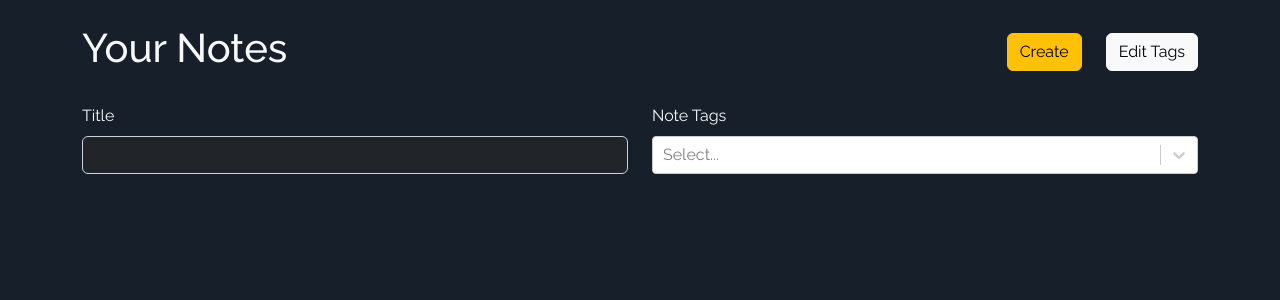
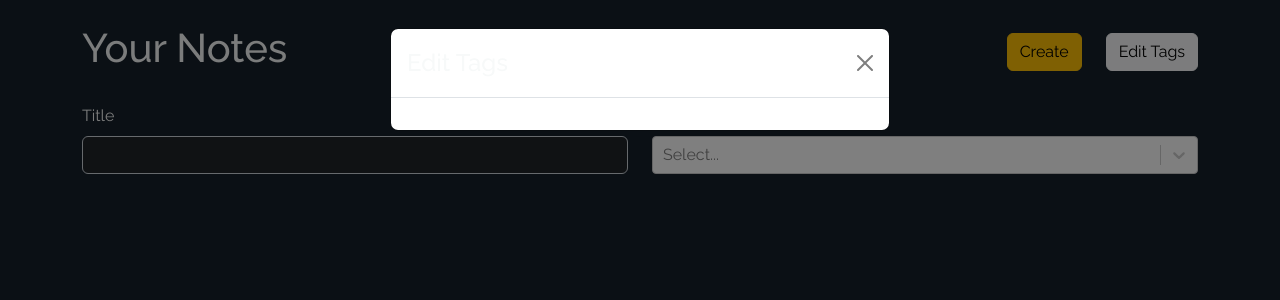
Before and after one commit to kamawallsec/note-taking-app, a React (Vite) app: page / in a window 1280 px wide. Both pictures are taken after a click on the button "Edit Tags". Shown: the top 300 px of the page. Built offline with nearby package versions, Linux system fonts and the light colour scheme.

Commit message:
creating modal functionality to edit tags

```diff
--- a/src/MyNoteList.tsx
+++ b/src/MyNoteList.tsx
@@ -1,5 +1,14 @@
 import React, { useMemo, useState } from "react";
-import { Button, Col, Row, Stack, Form, Card, Badge } from "react-bootstrap";
+import {
+  Button,
+  Col,
+  Row,
+  Stack,
+  Form,
+  Card,
+  Badge,
+  Modal,
+} from "react-bootstrap";
 import { Link } from "react-router-dom";
 import ReactSelect from "react-select/creatable";
 import { Tag } from "./App";
@@ -16,9 +25,16 @@
   notes: SimpNote[];
 };
 
+type EditTagsModalProps = {
+  tagsAvailable: Tag[];
+  show: boolean;
+  handleClose: () => void;
+};
+
 const MyNoteList = ({ tagsAvailable, notes }: MyNoteListProps) => {
   const [selectTags, setSelectTags] = useState<Tag[]>([]);
   const [title, setTitle] = useState("");
+  const [isEditTagsModalOpen, setIsEditTagsModalOpen] = useState(false);
 
   const filterNotes = useMemo(() => {
     return notes.filter((note) => {
@@ -48,7 +64,11 @@
               </Button>
             </Link>
 
-            <Button type="button" variant="light">
+            <Button
+              type="button"
+              variant="light"
+              onClick={() => setIsEditTagsModalOpen(true)}
+            >
               Edit Tags
             </Button>
           </Stack>
@@ -103,6 +123,12 @@
           );
         })}
       </Row>
+
+      <EditTagsModal
+        tagsAvailable={tagsAvailable}
+        show={isEditTagsModalOpen}
+        handleClose={() => setIsEditTagsModalOpen(false)}
+      />
     </>
   );
 };
@@ -140,3 +166,35 @@
     </Card>
   );
 };
+
+const EditTagsModal = function ({
+  tagsAvailable,
+  show,
+  handleClose,
+}: EditTagsModalProps) {
+  return (
+    <Modal show={show} onHide={handleClose}>
+      <Modal.Header closeButton>
+        <Modal.Title>Edit Tags</Modal.Title>
+      </Modal.Header>
+
+      <Modal.Body>
+        <Form>
+          <Stack gap={2}>
+            {tagsAvailable.map((tag) => (
+              <Row key={tag.id}>
+                <Col>
+                  <Form.Control type="text" value={tag.label} />
+                </Col>
+
+                <Col xs="auto">
+                  <Button variant="outline-danger">&times;</Button>
+                </Col>
+              </Row>
+            ))}
+          </Stack>
+        </Form>
+      </Modal.Body>
+    </Modal>
+  );
+};
```
